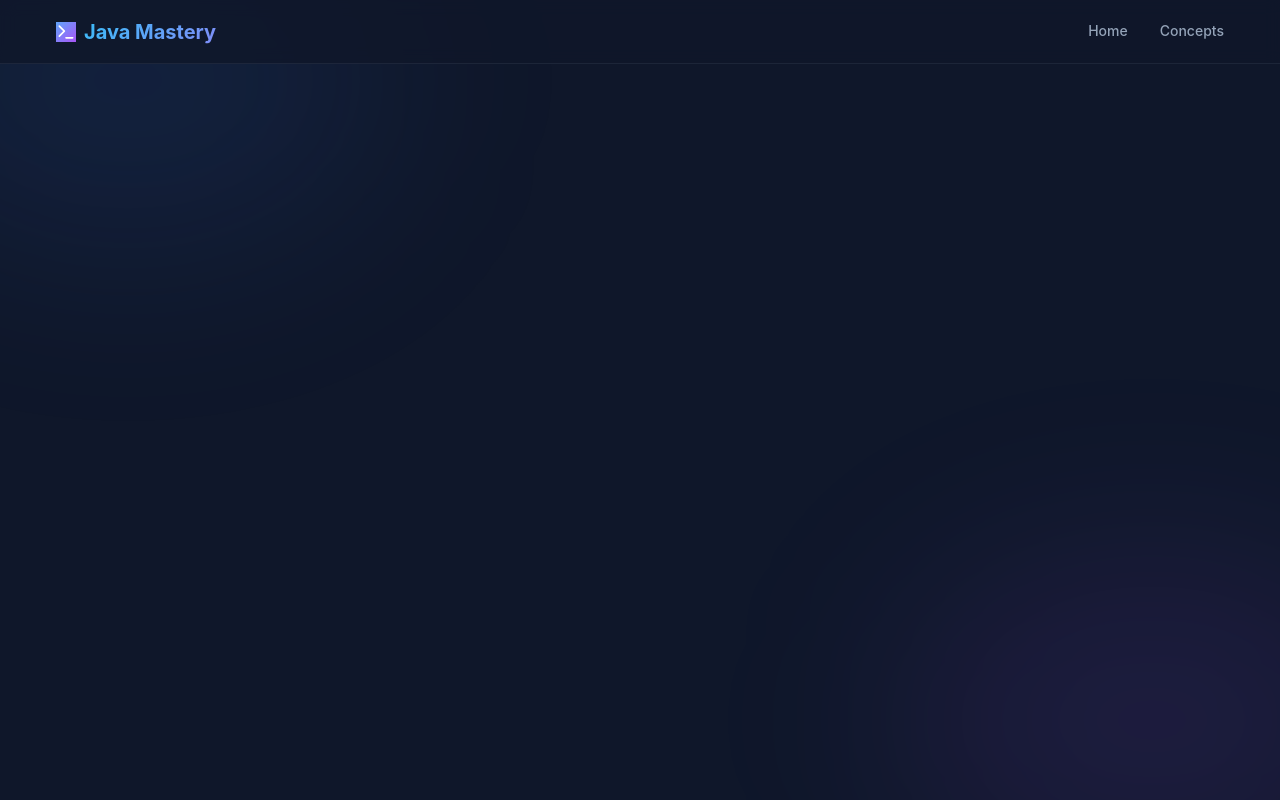
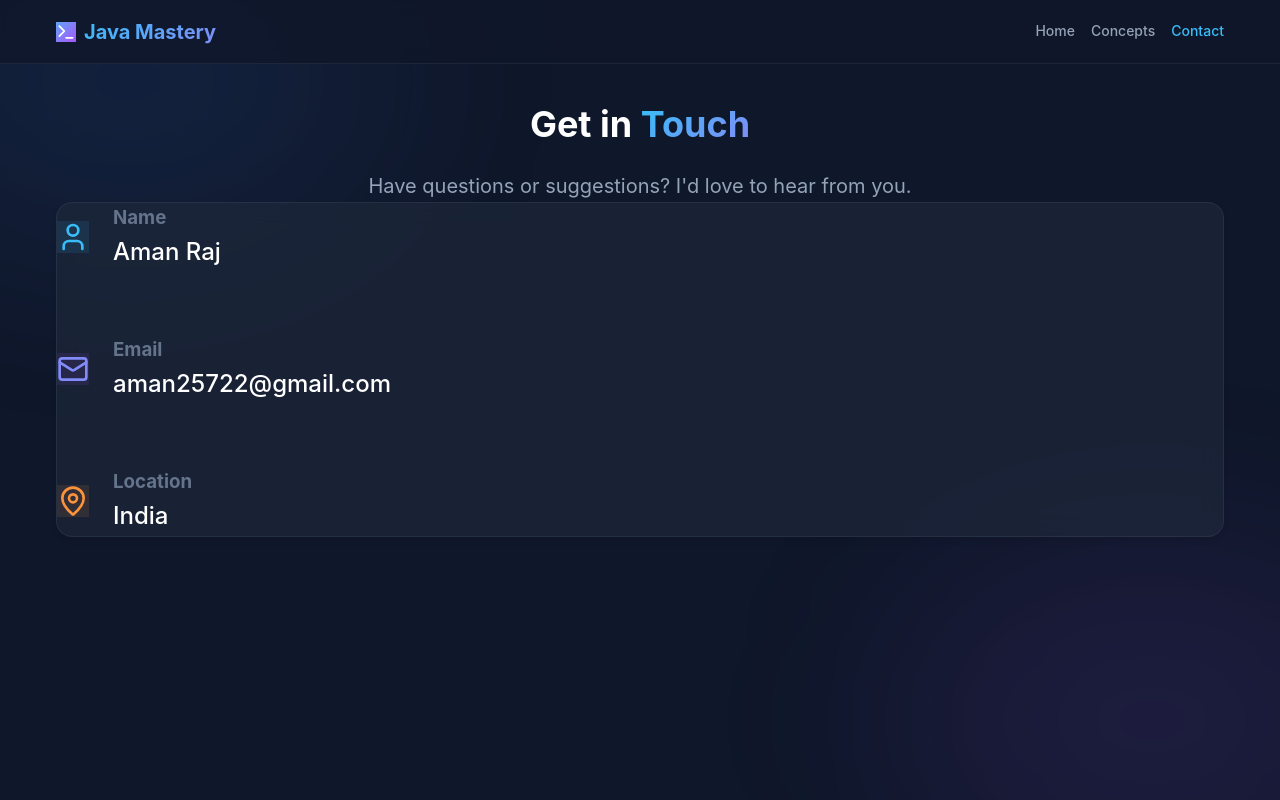
Before and after one commit to Aman2241/EasyLearning, a React (Vite) app: page /contact in a window 1280 px wide. Built offline with nearby package versions, Linux system fonts and the light colour scheme.

Commit message:
feat: Add a new Contact page, integrate it into the application routing, update the header navigation, and introduce a `.hidden` utility class.

```diff
--- a/src/App.jsx
+++ b/src/App.jsx
@@ -6,6 +6,7 @@ import Header from './components/Header';
 const Home = lazy(() => import('./pages/Home'));
 const TopicPage = lazy(() => import('./pages/TopicPage'));
 const ConceptsPage = lazy(() => import('./pages/ConceptsPage'));
+const ContactPage = lazy(() => import('./pages/ContactPage'));
 
 const Loading = () => (
   <div style={{ minHeight: '100vh', display: 'flex', alignItems: 'center', justifyContent: 'center', background: '#0f172a', color: 'white' }}>
@@ -31,6 +32,7 @@ function App() {
               <Route path="/" element={<Home />} />
               <Route path="/topic/:topicId" element={<TopicPage />} />
               <Route path="/concepts" element={<ConceptsPage />} />
+              <Route path="/contact" element={<ContactPage />} />
             </Routes>
           </Suspense>
         </main>
--- a/src/components/Header.jsx
+++ b/src/components/Header.jsx
@@ -17,7 +17,7 @@ const Header = () => {
                     <span className="text-xl font-bold text-gradient">Java Mastery</span>
                 </Link>
 
-                <nav className="hidden md:flex items-center gap-8">
+                <nav className="flex items-center gap-4 md:gap-8">
                     <Link
                         to="/"
                         className={`nav-link ${isActive('/') ? 'active' : ''}`}
@@ -30,6 +30,12 @@ const Header = () => {
                     >
                         Concepts
                     </Link>
+                    <Link
+                        to="/contact"
+                        className={`nav-link ${isActive('/contact') ? 'active' : ''}`}
+                    >
+                        Contact
+                    </Link>
                 </nav>
             </div>
         </header>
--- a/src/index.css
+++ b/src/index.css
@@ -143,6 +143,10 @@ ul {
   .lg\:grid-cols-4 {
     grid-template-columns: repeat(4, 1fr);
   }
+}
+
+.hidden {
+  display: none;
 }
 
 /* Typography */
--- /dev/null
+++ b/src/pages/ContactPage.jsx
@@ -0,0 +1,67 @@
+import React from 'react';
+import { motion } from 'framer-motion';
+import { Mail, User, MapPin } from 'lucide-react';
+
+const ContactPage = () => {
+    return (
+        <div className="page-container container">
+            <motion.div
+                initial={{ opacity: 0, y: 20 }}
+                animate={{ opacity: 1, y: 0 }}
+                className="max-w-2xl mx-auto"
+            >
+                <div className="text-center mb-12">
+                    <h1 className="text-4xl font-bold mb-4">
+                        <span className="text-white">Get in </span>
+                        <span className="text-gradient">Touch</span>
+                    </h1>
+                    <p className="text-xl text-gray-400">
+                        Have questions or suggestions? I'd love to hear from you.
+                    </p>
+                </div>
+
+                <div className="glass-card p-8 md:p-12">
+                    <div className="flex flex-col gap-8">
+                        <div className="flex items-center gap-6">
+                            <div className="w-16 h-16 rounded-full bg-blue-500/10 flex items-center justify-center shrink-0">
+                                <User className="text-blue-400" size={32} />
+                            </div>
+                            <div>
+                                <h3 className="text-sm uppercase tracking-wider text-gray-500 font-bold mb-1">Name</h3>
+                                <p className="text-2xl text-white font-medium">Aman Raj</p>
+                            </div>
+                        </div>
+
+                        <div className="h-px bg-gray-800"></div>
+
+                        <div className="flex items-center gap-6">
+                            <div className="w-16 h-16 rounded-full bg-purple-500/10 flex items-center justify-center shrink-0">
+                                <Mail className="text-purple-400" size={32} />
+                            </div>
+                            <div>
+                                <h3 className="text-sm uppercase tracking-wider text-gray-500 font-bold mb-1">Email</h3>
+                                <a href="mailto:aman25722@gmail.com" className="text-2xl text-white font-medium hover:text-blue-400 transition-colors">
+                                    aman25722@gmail.com
+                                </a>
+                            </div>
+                        </div>
+
+                        <div className="h-px bg-gray-800"></div>
+
+                        <div className="flex items-center gap-6">
+                            <div className="w-16 h-16 rounded-full bg-orange-500/10 flex items-center justify-center shrink-0">
+                                <MapPin className="text-orange-400" size={32} />
+                            </div>
+                            <div>
+                                <h3 className="text-sm uppercase tracking-wider text-gray-500 font-bold mb-1">Location</h3>
+                                <p className="text-2xl text-white font-medium">India</p>
+                            </div>
+                        </div>
+                    </div>
+                </div>
+            </motion.div>
+        </div>
+    );
+};
+
+export default ContactPage;
```
